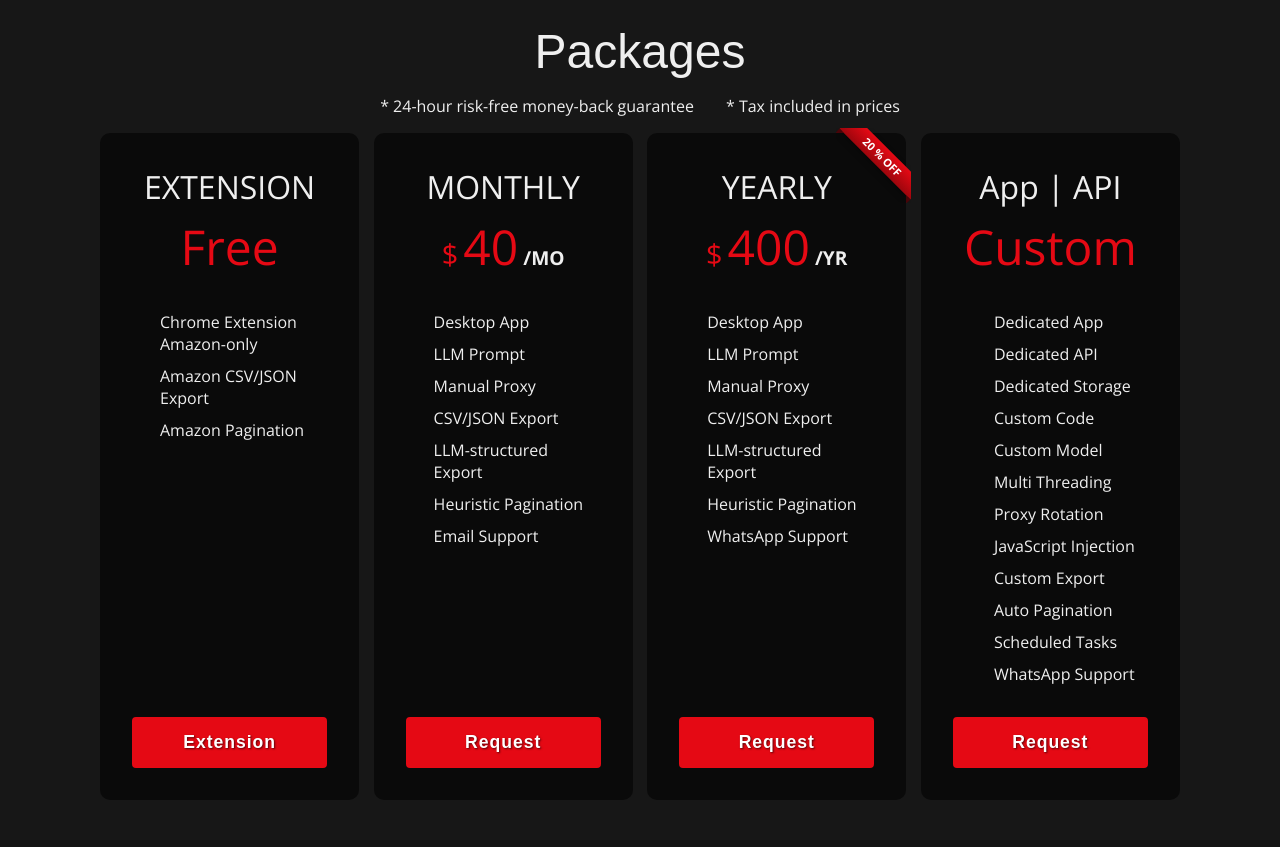
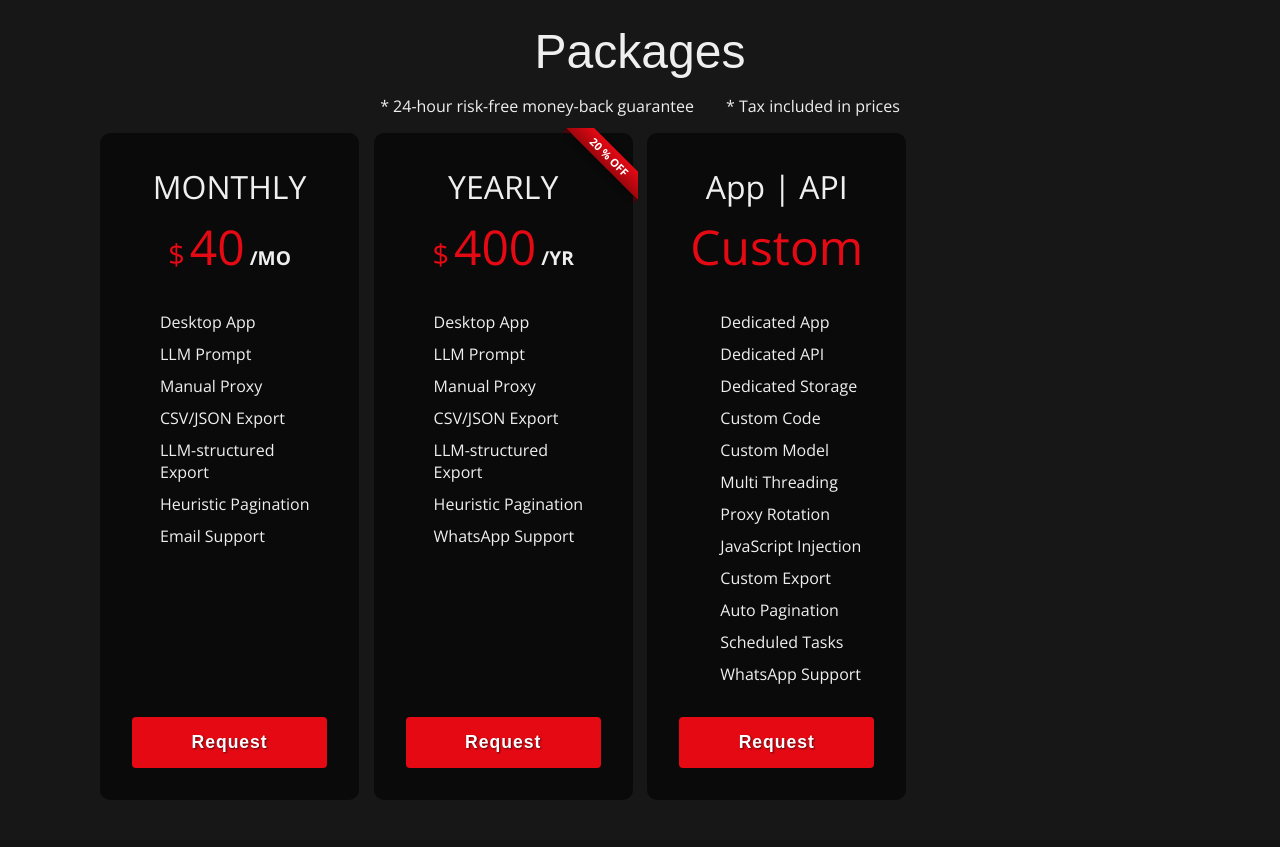
Before and after one commit to scraperwizcom/scraperwizcom.github.io, a plain HTML site: page index.html in a window 1280 px wide. Shown: the part 2360-3207 px from the top of the page. Drawn offline with nearby package versions, Linux system fonts and the light colour scheme; a web font is replaced by a local one.

Commit message:
Remove EXTENSION subscription section from index.html
Removed the 'EXTENSION' subscription details from the HTML.

```diff
--- a/index.html
+++ b/index.html
@@ -179,23 +179,6 @@
               </div>
 
               <div class="subs-cnt" id="subscriptions-cnt">
-                <div class="sub-cnt">
-                  <div class="name-price-cnt">
-                    <div class="package-name">EXTENSION</div>
-                    <div class="price-cnt">
-                      <div class="price-value">Free</div>
-                    </div>
-                  </div>
-                  <ul>
-                    <li>Chrome Extension<br />Amazon-only</li>
-                    <li>Amazon CSV/JSON Export</li>
-                    <li>Amazon Pagination</li>
-                  </ul>
-
-                  <button class="checkout-button" id="extension-link">
-                    Extension
-                  </button>
-                </div>
 
                 <div class="sub-cnt">
                   <div class="name-price-cnt">
```
